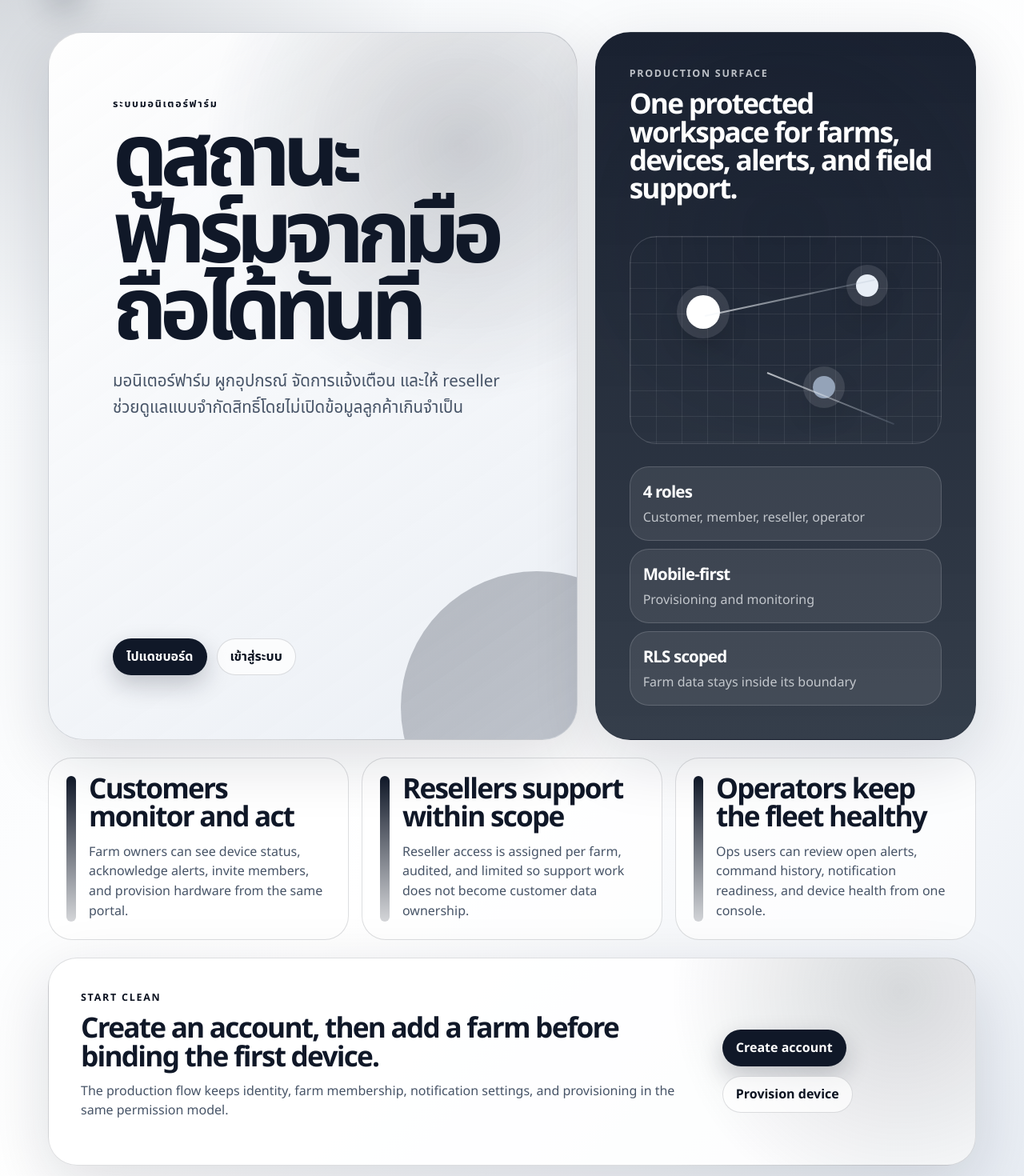
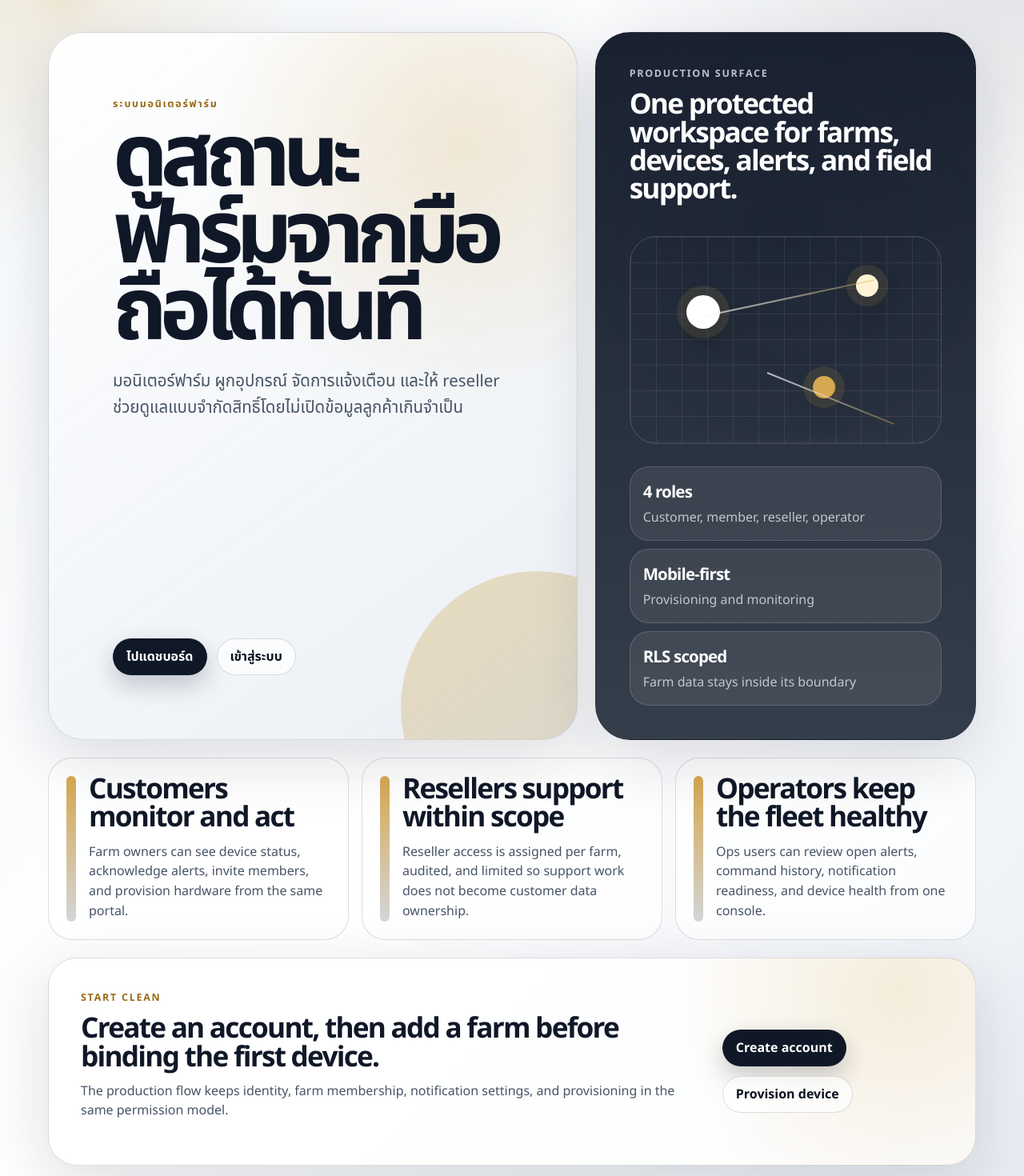
Before and after one commit to godmode99/iot-2026, a Next.js app in the folder dashboard/: page / in a window 1280 px wide. Shown: the part 80-1550 px from the top of the page at 80% size. Built offline with nearby package versions, Linux system fonts and the light colour scheme; no server answers.

Commit message:
Add subtle gold accents

```diff
--- a/dashboard/app/globals.css
+++ b/dashboard/app/globals.css
@@ -10,6 +10,9 @@
   --accent: #101828;
   --accent-strong: #0B1220;
   --accent-soft: #E8EEF6;
+  --gold: #D6A84F;
+  --gold-strong: #9A6A16;
+  --gold-soft: #FFF3D4;
   --warn: #a66612;
   --danger: #ad3f32;
   --shadow: 0 24px 80px rgba(16, 24, 40, 0.14);
@@ -24,7 +27,8 @@ body {
   margin: 0;
   min-height: 100%;
   background:
-    radial-gradient(circle at top left, rgba(16, 24, 40, 0.16), transparent 34rem),
+    radial-gradient(circle at top left, rgba(214, 168, 79, 0.2), transparent 24rem),
+    radial-gradient(circle at top right, rgba(16, 24, 40, 0.12), transparent 34rem),
     linear-gradient(135deg, var(--bg) 0%, #FFFFFF 58%, #E7ECF3 100%);
   color: var(--ink);
   font-family:
@@ -87,9 +91,9 @@ select {
   height: 40px;
   border-radius: 16px;
   background:
-    linear-gradient(145deg, rgba(16, 24, 40, 0.95), rgba(16, 24, 40, 0.95)),
+    linear-gradient(145deg, rgba(214, 168, 79, 0.95), rgba(154, 106, 22, 0.95)),
     var(--accent);
-  box-shadow: 0 16px 40px rgba(16, 24, 40, 0.28);
+  box-shadow: 0 16px 40px rgba(214, 168, 79, 0.26);
 }
 
 .nav-links {
@@ -158,9 +162,9 @@ select {
 
 .button-secondary:hover:not(:disabled),
 .nav-link:hover {
-  border-color: rgba(16, 24, 40, 0.32);
+  border-color: rgba(214, 168, 79, 0.46);
   background: rgba(255, 255, 255, 0.9);
-  box-shadow: 0 12px 28px rgba(16, 24, 40, 0.1);
+  box-shadow: 0 12px 28px rgba(214, 168, 79, 0.12);
 }
 
 .button:active:not(:disabled),
@@ -326,9 +330,9 @@ h2 {
 
 .metric-emphasis {
   background:
-    linear-gradient(145deg, rgba(16, 24, 40, 0.14), rgba(255, 255, 255, 0.9)),
+    linear-gradient(145deg, rgba(214, 168, 79, 0.18), rgba(255, 255, 255, 0.9)),
     var(--panel-solid);
-  border-color: rgba(16, 24, 40, 0.22);
+  border-color: rgba(214, 168, 79, 0.36);
 }
 
 .metric-value {
@@ -373,6 +377,10 @@ h2 {
   font-weight: 800;
 }
 
+.eyebrow {
+  color: var(--gold-strong);
+}
+
 .pill.is-online {
   background: #E8EEF6;
   color: #101828;
@@ -411,7 +419,7 @@ h2 {
   padding: clamp(30px, 8vw, 80px);
   border-radius: 44px;
   background:
-    radial-gradient(circle at 78% 16%, rgba(16, 24, 40, 0.2), transparent 20rem),
+    radial-gradient(circle at 78% 16%, rgba(214, 168, 79, 0.22), transparent 20rem),
     linear-gradient(145deg, rgba(255, 255, 255, 0.96), rgba(231, 236, 243, 0.84));
 }
 
@@ -424,8 +432,8 @@ h2 {
   bottom: -130px;
   border-radius: 999px;
   background:
-    linear-gradient(145deg, rgba(16, 24, 40, 0.18), rgba(16, 24, 40, 0.08)),
-    rgba(16, 24, 40, 0.1);
+    linear-gradient(145deg, rgba(214, 168, 79, 0.24), rgba(16, 24, 40, 0.08)),
+    rgba(214, 168, 79, 0.12);
 }
 
 .home-hero-copy > * {
@@ -476,9 +484,9 @@ h2 {
   width: 28px;
   height: 28px;
   border-radius: 999px;
-  background: var(--accent-soft);
+  background: var(--gold-soft);
   box-shadow:
-    0 0 0 12px rgba(232, 238, 246, 0.12),
+    0 0 0 12px rgba(214, 168, 79, 0.12),
     0 18px 36px rgba(0, 0, 0, 0.24);
 }
 
@@ -498,13 +506,13 @@ h2 {
 .home-node-tertiary {
   right: 34%;
   bottom: 22%;
-  background: #94A3B8;
+  background: var(--gold);
 }
 
 .home-signal-line {
   height: 2px;
   transform-origin: left;
-  background: linear-gradient(90deg, rgba(245, 248, 251, 0.7), rgba(148, 163, 184, 0.2));
+  background: linear-gradient(90deg, rgba(245, 248, 251, 0.7), rgba(214, 168, 79, 0.38));
 }
 
 .home-signal-line-a {
@@ -566,7 +574,7 @@ h2 {
   height: 100%;
   min-height: 72px;
   border-radius: 999px;
-  background: linear-gradient(180deg, var(--accent), rgba(16, 24, 40, 0.18));
+  background: linear-gradient(180deg, var(--gold), rgba(16, 24, 40, 0.18));
 }
 
 .home-lane p {
@@ -583,7 +591,7 @@ h2 {
   padding: clamp(24px, 5vw, 40px);
   border-radius: 36px;
   background:
-    radial-gradient(circle at 92% 16%, rgba(16, 24, 40, 0.16), transparent 18rem),
+    radial-gradient(circle at 92% 16%, rgba(214, 168, 79, 0.2), transparent 18rem),
     rgba(255, 255, 255, 0.84);
 }
 
@@ -613,7 +621,7 @@ h2 {
   border: 1px solid var(--line);
   border-radius: 40px;
   background:
-    radial-gradient(circle at 16% 12%, rgba(16, 24, 40, 0.24), transparent 24rem),
+    radial-gradient(circle at 16% 12%, rgba(214, 168, 79, 0.24), transparent 24rem),
     linear-gradient(145deg, rgba(255, 255, 255, 0.95), rgba(231, 236, 243, 0.82));
   box-shadow: var(--shadow);
   overflow: hidden;
@@ -628,7 +636,7 @@ h2 {
   right: -110px;
   bottom: -120px;
   border-radius: 999px;
-  background: rgba(16, 24, 40, 0.14);
+  background: rgba(214, 168, 79, 0.14);
 }
 
 .auth-side-panel > * {
@@ -701,7 +709,7 @@ h2 {
   border: 1px solid var(--line);
   border-radius: 36px;
   background:
-    radial-gradient(circle at 12% 20%, rgba(16, 24, 40, 0.18), transparent 24rem),
+    radial-gradient(circle at 12% 20%, rgba(214, 168, 79, 0.18), transparent 24rem),
     linear-gradient(145deg, rgba(255, 255, 255, 0.92), rgba(231, 236, 243, 0.84));
   box-shadow: var(--shadow);
   overflow: hidden;
@@ -763,7 +771,7 @@ h2 {
   border: 1px dashed rgba(16, 24, 40, 0.34);
   border-radius: 32px;
   background:
-    radial-gradient(circle at 90% 16%, rgba(16, 24, 40, 0.14), transparent 16rem),
+    radial-gradient(circle at 90% 16%, rgba(214, 168, 79, 0.16), transparent 16rem),
     rgba(255, 255, 255, 0.76);
   box-shadow: 0 16px 42px rgba(16, 24, 40, 0.1);
 }
@@ -781,7 +789,7 @@ h2 {
   border: 1px solid var(--line);
   border-radius: 36px;
   background:
-    radial-gradient(circle at 12% 10%, rgba(16, 24, 40, 0.18), transparent 22rem),
+    radial-gradient(circle at 12% 10%, rgba(214, 168, 79, 0.18), transparent 22rem),
     linear-gradient(145deg, rgba(255, 255, 255, 0.94), rgba(231, 236, 243, 0.82));
   box-shadow: var(--shadow);
 }
@@ -816,7 +824,7 @@ h2 {
   border: 1px solid var(--line);
   border-radius: 36px;
   background:
-    radial-gradient(circle at 86% 12%, rgba(16, 24, 40, 0.16), transparent 22rem),
+    radial-gradient(circle at 86% 12%, rgba(214, 168, 79, 0.18), transparent 22rem),
     linear-gradient(145deg, rgba(255, 255, 255, 0.95), rgba(231, 236, 243, 0.84));
   box-shadow: var(--shadow);
 }
@@ -1002,8 +1010,8 @@ h2 {
 }
 
 .settings-check-row:has(input:checked) {
-  border-color: rgba(16, 24, 40, 0.36);
-  background: rgba(232, 238, 246, 0.7);
+  border-color: rgba(214, 168, 79, 0.48);
+  background: rgba(255, 243, 212, 0.68);
 }
 
 .settings-check-row input,
@@ -1027,7 +1035,7 @@ h2 {
   border: 1px solid var(--line);
   border-radius: 36px;
   background:
-    radial-gradient(circle at 18% 14%, rgba(16, 24, 40, 0.16), transparent 22rem),
+    radial-gradient(circle at 18% 14%, rgba(214, 168, 79, 0.18), transparent 22rem),
     linear-gradient(145deg, rgba(255, 255, 255, 0.94), rgba(231, 236, 243, 0.84));
   box-shadow: var(--shadow);
 }
@@ -1094,7 +1102,7 @@ h2 {
   border: 1px solid var(--line);
   border-radius: 36px;
   background:
-    radial-gradient(circle at 14% 12%, rgba(16, 24, 40, 0.2), transparent 22rem),
+    radial-gradient(circle at 14% 12%, rgba(214, 168, 79, 0.22), transparent 22rem),
     linear-gradient(145deg, rgba(255, 255, 255, 0.94), rgba(231, 236, 243, 0.86));
   box-shadow: var(--shadow);
 }
@@ -1326,14 +1334,14 @@ h2 {
 .button:focus-visible,
 .button-secondary:focus-visible,
 .nav-link:focus-visible {
-  outline: 3px solid rgba(16, 24, 40, 0.22);
+  outline: 3px solid rgba(214, 168, 79, 0.32);
   outline-offset: 3px;
 }
 
 .form input:focus-visible,
 .form select:focus-visible {
-  border-color: var(--accent);
-  box-shadow: 0 0 0 4px rgba(16, 24, 40, 0.12);
+  border-color: var(--gold);
+  box-shadow: 0 0 0 4px rgba(214, 168, 79, 0.14);
   transform: translateY(-1px);
 }
 
```
